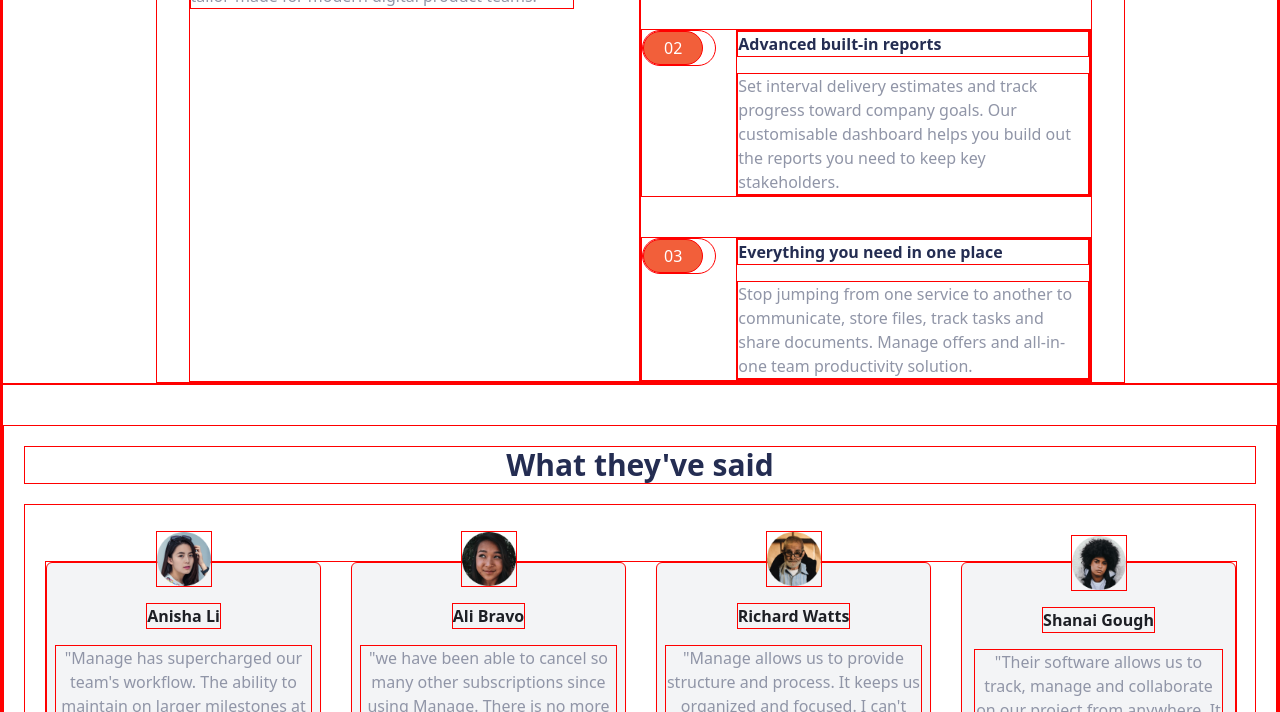
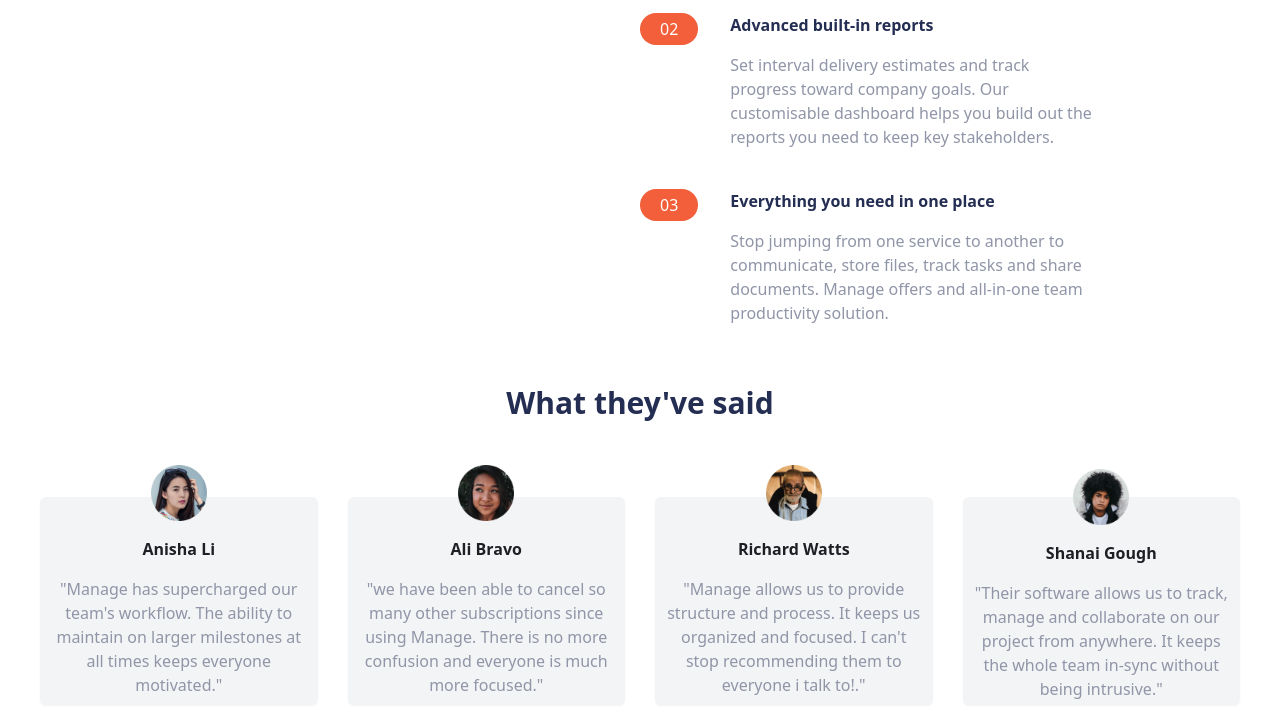
Before and after one commit to Yurex12/manage-landing-page, a website: page index.html in a window 1280 px wide. Shown: the part 757-1469 px from the top of the page. Drawn offline with nearby package versions, Linux system fonts and the light colour scheme.

Commit message:
small changes on styles

```diff
--- a/input.css
+++ b/input.css
@@ -2,48 +2,45 @@
 @tailwind components;
 @tailwind utilities;
 
-*{
+* {
   @apply scroll-smooth;
 }
-*{
- border: 1px solid red;
-}
-body{
+
+body {
   background-image: url('../images/bg-tablet-pattern.svg');
   background-repeat: no-repeat;
   background-size: 800px;
   background-position: 100% -20%;
 }
 
-#simplify{
+#simplify {
   background-image: url('../images/bg-simplify-section-desktop.svg');
   background-repeat: no-repeat;
 }
 
-#nav{
+#nav {
   right: -16rem;
 }
-#nav.active{
+#nav.active {
   right: 0;
 }
 
 @media (max-width: 576px) {
- body{
+  body {
     background-position: 50px -98px;
     background-size: 500px;
   }
 }
 
-.swiper-pagination-bullet-active{
+.swiper-pagination-bullet-active {
   @apply bg-brightRed;
 }
 
-.no-scrollbar::-webkit-scrollbar{
- display: none;;
+.no-scrollbar::-webkit-scrollbar {
+  display: none;
 }
 
-.no-scrollbar{
+.no-scrollbar {
   scrollbar-width: none;
   -ms-overflow-style: none;
-
 }
```
Also changed, not shown: css/output.css. Lines whose indentation alone changed are shown as unchanged.
